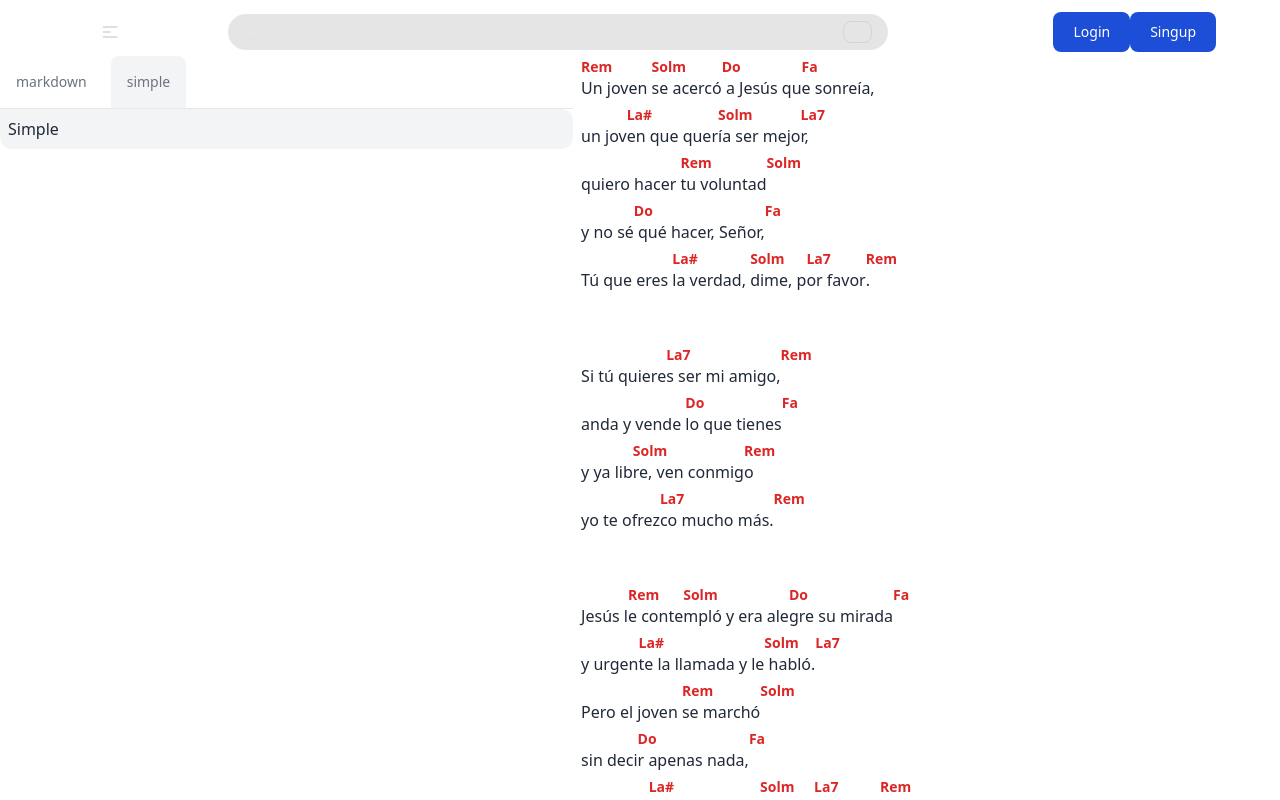
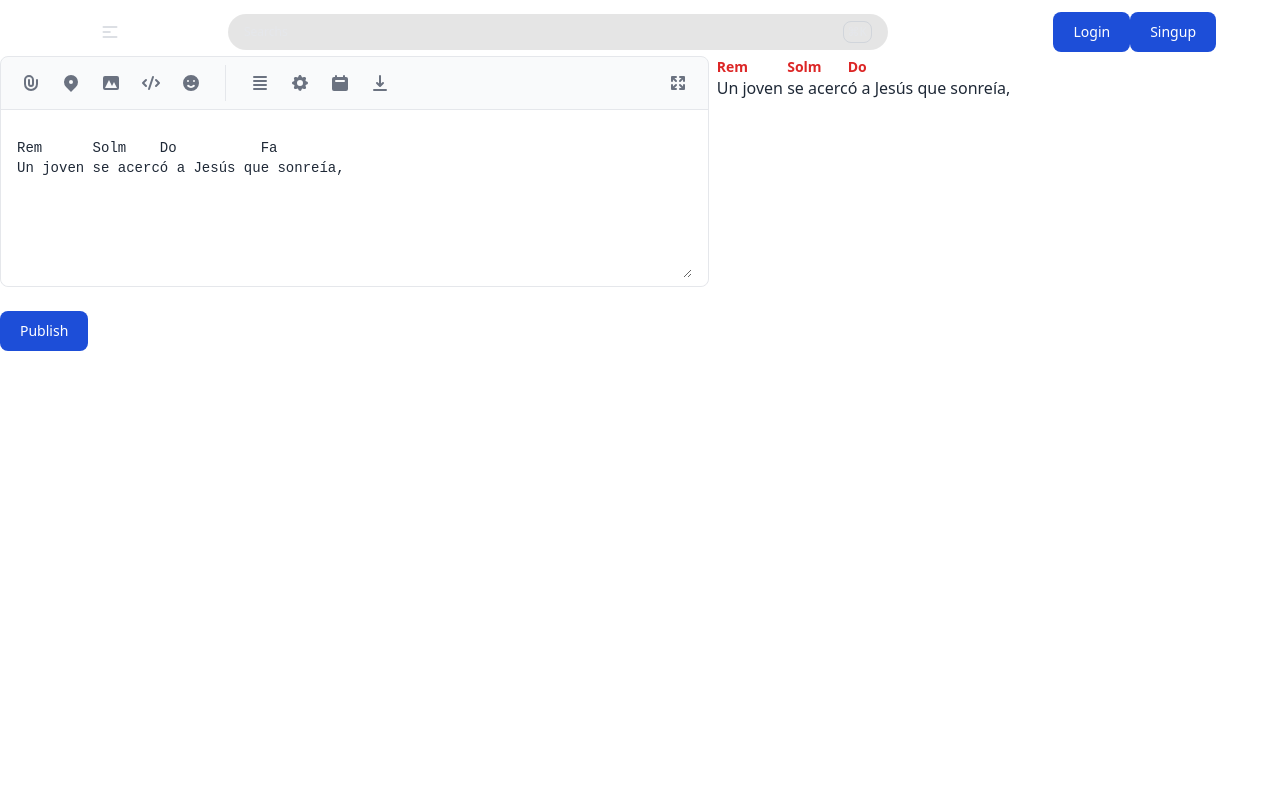
Before and after one commit to jesusmaherrera/songbook-nuxt, a Nuxt app: page / in a window 1280 px wide. Shown: the top 800 px of the page. Built offline with nearby package versions, Linux system fonts and the light colour scheme.

Commit message:
computed function to generate dinamic prevew

```diff
--- a/components/Base/EditBox.vue
+++ b/components/Base/EditBox.vue
@@ -1,3 +1,9 @@
+<script setup lang="ts">
+interface Props {
+  modelValue: string;
+}
+defineProps<Props>();
+</script>
 <template>
   <div
     class="mb-4 w-full bg-gray-50 rounded-lg border border-gray-200 dark:bg-gray-700 dark:border-gray-600"
@@ -228,11 +234,13 @@
     <div class="py-2 px-4 bg-white rounded-b-lg dark:bg-gray-800">
       <label for="editor" class="sr-only">Publish post</label>
       <textarea
+        :value="modelValue"
+        @input="$emit('update:modelValue', $event.target.value)"
         id="editor"
         rows="8"
         class="UbuntuMono block px-0 w-full text-sm text-gray-800 bg-white border-0 dark:bg-gray-800 focus:ring-0 dark:text-white dark:placeholder-gray-400"
         placeholder="Write an article..."
-        required=""
+        required
       ></textarea>
     </div>
   </div>
--- a/components/Song/Form.vue
+++ b/components/Song/Form.vue
@@ -1,22 +1,18 @@
 <script setup lang="ts">
 import type { Ref } from "vue";
-const tab: Ref<string> = ref("simple");
-const tabs: string[] = ref(["markdown", "simple"]);
+const song: Ref<string> = ref(`
+Rem      Solm    Do          Fa
+Un joven se acercó a Jesús que sonreía,
+`);
 </script>
 
 <template>
   <div class="flex">
     <div class="grow">
-      <BaseTabPanel v-model="tab" :options="tabs" />
-      <BaseTabContainers v-model="tab">
-        <BaseTabContainer v-if="tab === 'markdown'">
-          <BaseEditBox />
-        </BaseTabContainer>
-        <BaseTabContainer v-if="tab === 'simple'"> Simple </BaseTabContainer>
-      </BaseTabContainers>
+      <BaseEditBox v-model="song" />
     </div>
     <div class="grow w-70">
-      <SongViewer />
+      <SongViewer :source="song" />
     </div>
   </div>
   <div>
@@ -25,3 +21,5 @@ const tabs: string[] = ref(["markdown", "simple"]);
     </form>
   </div>
 </template>
+
+] +ñ
--- a/components/SongViewer.vue
+++ b/components/SongViewer.vue
@@ -1,6 +1,61 @@
+<script setup lang="ts">
+import { ref, computed } from "vue";
+interface Props {
+  source: string;
+}
+interface Note {
+  note: string;
+  index: number;
+}
+
+const props = defineProps<Props>();
+const formatedText = computed(() => {
+  let lines = props.source.trim().split(/\n/);
+  let line_notes: Note[] = [];
+  let lines_html: string[] = [];
+  lines.forEach(function (line: any) {
+    const isNotesLine = line.indexOf("  ") !== -1;
+    if (!isNotesLine) {
+      if (line_notes.length !== 0) {
+        let extraLength = 0;
+        line_notes.forEach((line_note) => {
+          const baseLetter = line[line_note.index + extraLength];
+          const newString = `<span class="relative">${baseLetter}<span class="absolute -top-5 left-0 text-red-600 text-sm font-semibold">${line_note.note}</span></span>`;
+          const startString = line.substring(0, line_note.index + extraLength);
+          const endString = line.substring(line_note.index + extraLength + 1);
+          line = startString + newString + endString;
+          extraLength += newString.length - 1;
+        });
+      }
+      lines_html.push(line);
+    }
+    if (isNotesLine) {
+      let note = "";
+      let startIndex = null;
+      for (var letterIndex in line) {
+        if (line[letterIndex] != " ") {
+          note += line[letterIndex];
+          if (startIndex === null) startIndex = letterIndex;
+        } else if (startIndex != null) {
+          line_notes.push({
+            note: note,
+            index: Number(startIndex),
+          });
+          note = "";
+          startIndex = null;
+        }
+      }
+    }
+  });
+  const returnValue = lines_html.join("<br /><br />");
+  return returnValue;
+  // return '<span class="relative">U<span class="absolute -top-5 left-0 text-red-600 text-sm font-semibold">Rem</span></span>n joven se acercó a Jesús que sonreía,';
+});
+</script>
 <template>
   <div class="bg-white text-gray-800 p-2 pt-5">
-    <note value="Rem">U</note>n joven <note value="Solm">s</note>e acercó<note
+    <div v-html="formatedText"></div>
+    <!-- <note value="Rem">U</note>n joven <note value="Solm">s</note>e acercó<note
       value="Do"
     />
     a Jesús qu<note value="Fa" />e sonreía,
@@ -35,7 +90,7 @@
       value="Solm"
     />re, ven conmig<note value="Rem" />o <Nbr /> yo te ofrez<note value="La7" />co mucho
     más.<note value="Rem" />
-    <Nbr />
+    <Nbr /> -->
   </div>
 </template>
 
```
